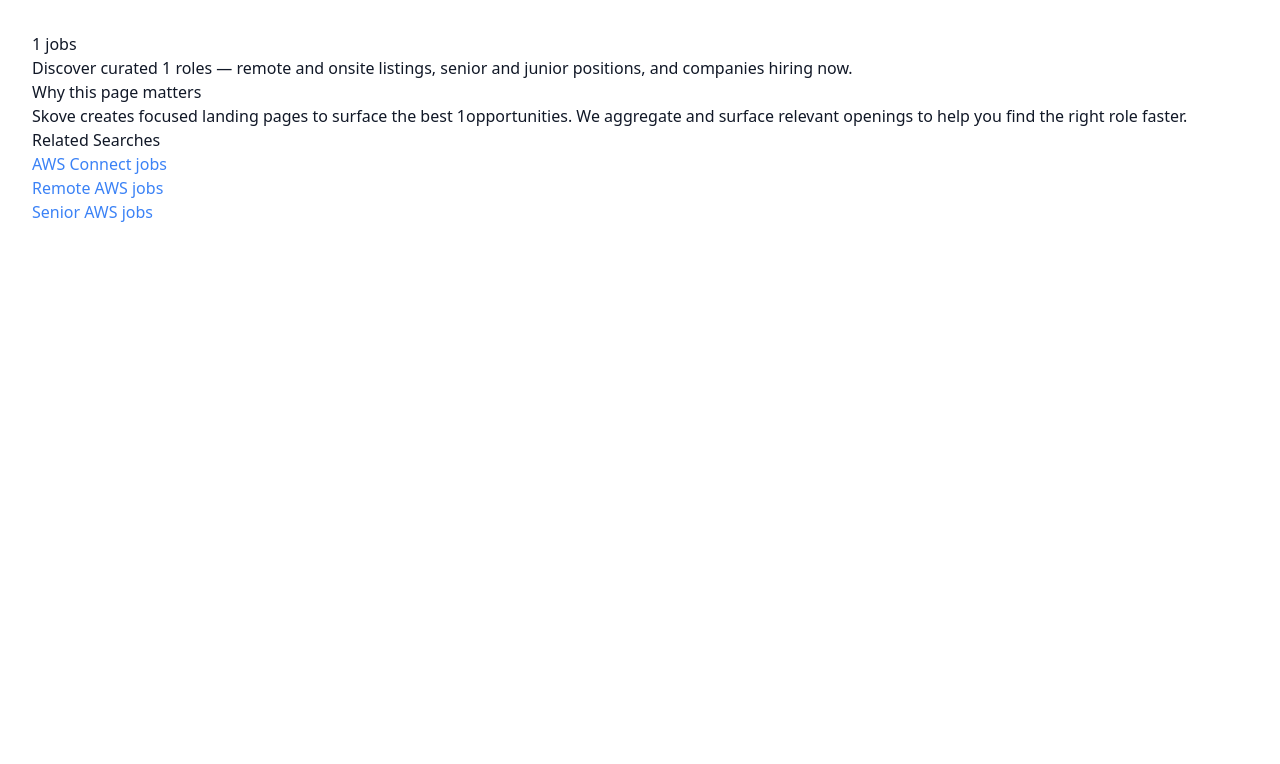
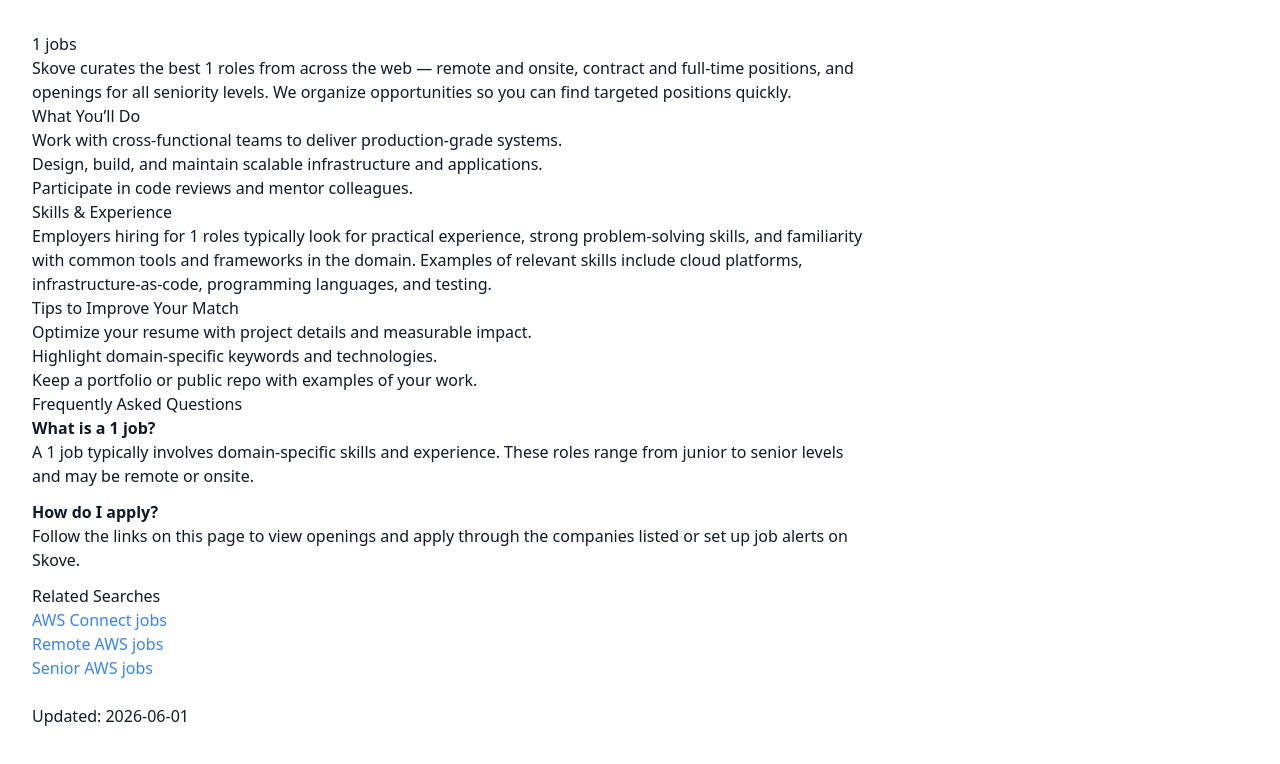
Before and after one commit to ze-aviche/skove, a Next.js app in the folder apps/web/: page /jobs/1 in a window 1280 px wide. Shown: the top 764 px of the page. Built offline with nearby package versions, Linux system fonts and the light colour scheme.

Commit message:
feat(seo): enrich job landing pages with structured data and richer content

```diff
--- a/apps/web/src/app/jobs/[slug]/page.tsx
+++ b/apps/web/src/app/jobs/[slug]/page.tsx
@@ -33,23 +33,116 @@
   const slug = params.slug
   const slugs = loadSlugs()
   const exists = slugs.includes(slug)
-  const title = exists ? `${slug.replace(/-/g, ' ')} jobs` : `${slug.replace(/-/g, ' ')} jobs`
+  const human = slug.replace(/-/g, ' ')
+  const title = `${human} jobs`
+  const today = new Date().toISOString().slice(0, 10)
+
+  const faq = [
+    {
+      question: `What is a ${human} job?`,
+      answer:
+        `A ${human} job typically involves domain-specific skills and experience. ` +
+        `These roles range from junior to senior levels and may be remote or onsite.`,
+    },
+    {
+      question: 'How do I apply?',
+      answer:
+        'Follow the links on this page to view openings and apply through the companies listed or set up job alerts on Skove.',
+    },
+  ]
+
+  const structuredData = {
+    '@context': 'https://schema.org',
+    '@graph': [
+      {
+        '@type': 'Organization',
+        name: 'Skove',
+        url: 'https://skove.com',
+      },
+      {
+        '@type': 'WebPage',
+        name: title,
+        description: `Find ${human} jobs — remote, senior, and onsite opportunities updated regularly.`,
+        url: `https://skove.com/jobs/${slug}`,
+      },
+      {
+        '@type': 'BreadcrumbList',
+        itemListElement: [
+          { '@type': 'ListItem', position: 1, name: 'Home', item: 'https://skove.com' },
+          { '@type': 'ListItem', position: 2, name: 'Jobs', item: 'https://skove.com/jobs' },
+          { '@type': 'ListItem', position: 3, name: title, item: `https://skove.com/jobs/${slug}` },
+        ],
+      },
+      {
+        '@type': 'FAQPage',
+        mainEntity: faq.map((f) => ({
+          '@type': 'Question',
+          name: f.question,
+          acceptedAnswer: { '@type': 'Answer', text: f.answer },
+        })),
+      },
+      {
+        '@type': 'JobPosting',
+        title: `${human} Engineer`,
+        datePosted: today,
+        hiringOrganization: { '@type': 'Organization', name: 'Skove', sameAs: 'https://skove.com' },
+        jobLocation: { '@type': 'Place', address: { '@type': 'PostalAddress', addressLocality: 'Remote' } },
+        description: `Example ${human} job posting. For actual openings, browse listings and apply.`,
+      },
+    ],
+  }
 
   return (
-    <main style={{ padding: 32, fontFamily: 'system-ui, Arial' }}>
+    <main style={{ padding: 32, fontFamily: 'system-ui, Arial', maxWidth: 900 }}>
+      <script
+        type="application/ld+json"
+        dangerouslySetInnerHTML={{ __html: JSON.stringify(structuredData) }}
+      />
+
       <h1>{title}</h1>
+
       <p>
-        Discover curated {slug.replace(/-/g, ' ')} roles — remote and onsite listings,
-        senior and junior positions, and companies hiring now.
+        Skove curates the best {human} roles from across the web — remote and onsite,
+        contract and full-time positions, and openings for all seniority levels. We
+        organize opportunities so you can find targeted positions quickly.
       </p>
 
       <section>
-        <h2>Why this page matters</h2>
+        <h2>What You’ll Do</h2>
+        <ul>
+          <li>Work with cross-functional teams to deliver production-grade systems.</li>
+          <li>Design, build, and maintain scalable infrastructure and applications.</li>
+          <li>Participate in code reviews and mentor colleagues.</li>
+        </ul>
+      </section>
+
+      <section>
+        <h2>Skills & Experience</h2>
         <p>
-          Skove creates focused landing pages to surface the best {slug.replace(/-/g, ' ')}
-          opportunities. We aggregate and surface relevant openings to help you find
-          the right role faster.
+          Employers hiring for {human} roles typically look for practical experience,
+          strong problem-solving skills, and familiarity with common tools and
+          frameworks in the domain. Examples of relevant skills include cloud
+          platforms, infrastructure-as-code, programming languages, and testing.
         </p>
+      </section>
+
+      <section>
+        <h2>Tips to Improve Your Match</h2>
+        <ol>
+          <li>Optimize your resume with project details and measurable impact.</li>
+          <li>Highlight domain-specific keywords and technologies.</li>
+          <li>Keep a portfolio or public repo with examples of your work.</li>
+        </ol>
+      </section>
+
+      <section>
+        <h2>Frequently Asked Questions</h2>
+        {faq.map((f) => (
+          <div key={f.question} style={{ marginBottom: 12 }}>
+            <strong>{f.question}</strong>
+            <p>{f.answer}</p>
+          </div>
+        ))}
       </section>
 
       <section>
@@ -60,6 +153,10 @@
           <li><a href="/jobs/senior-aws-jobs">Senior AWS jobs</a></li>
         </ul>
       </section>
+
+      <footer style={{ marginTop: 24 }}>
+        <p>Updated: {today}</p>
+      </footer>
     </main>
   )
 }
```
